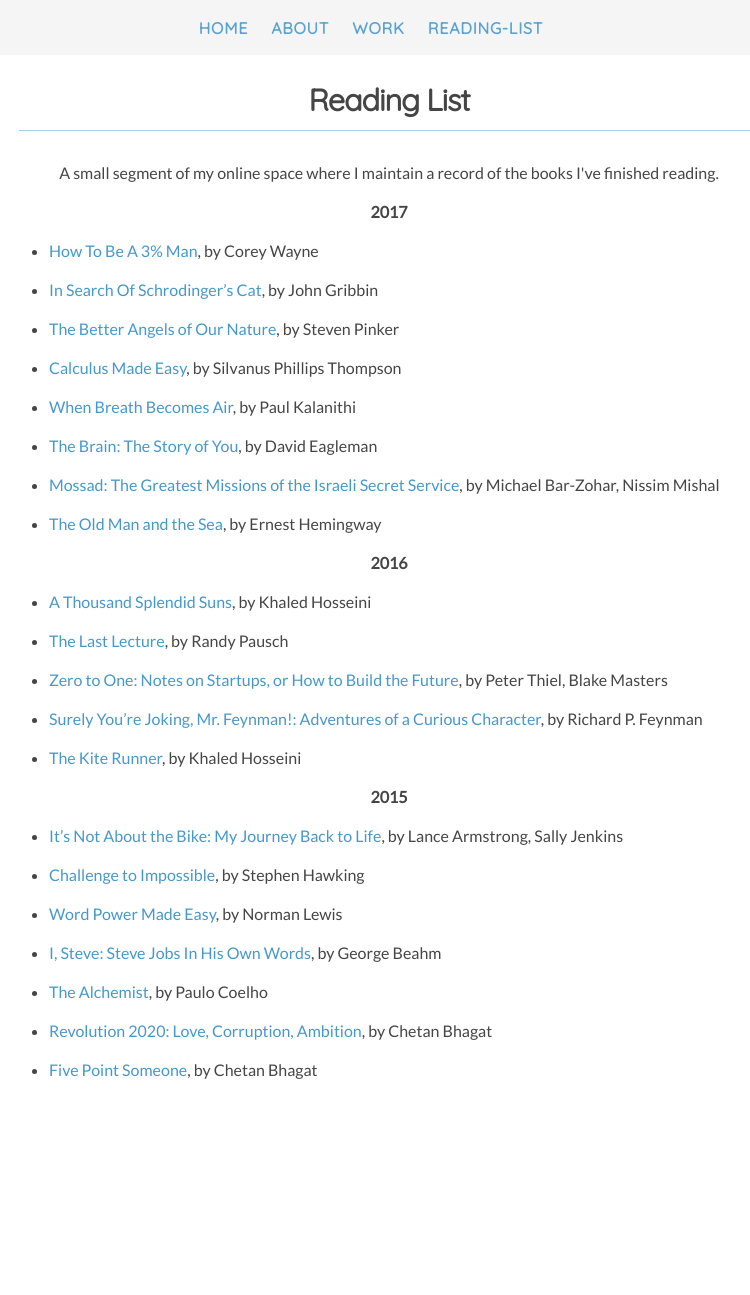
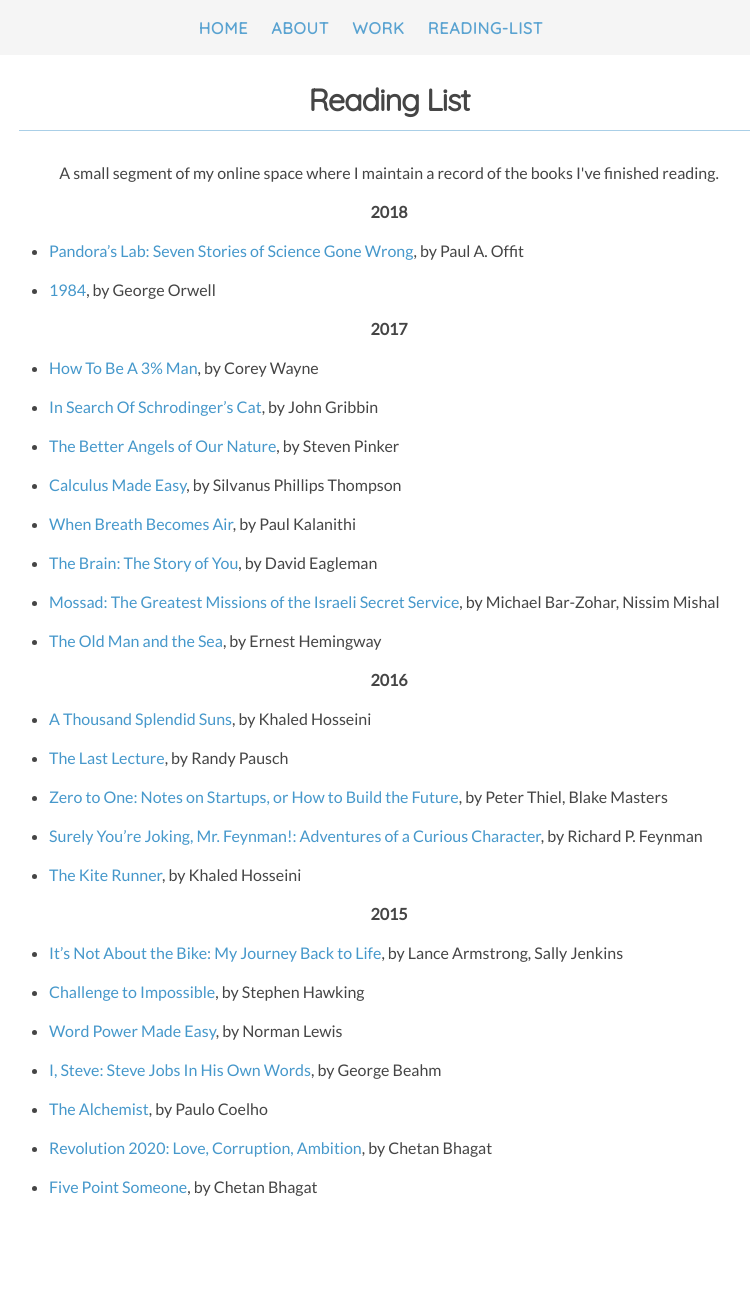
Before and after one commit to lprimeroo/saruftw.github.io.old, a Jekyll site: the page built from readinglist.md, in a window 1280 px wide. Shown: the whole page, without its empty margins (251-1001 px from the left). Built offline with Jekyll 4.4.1, drawn with Linux system fonts in a browser that asks for light colours; nearby versions of some CDN libraries; before the commit the page ends 1178 px from its top, so only the background shows below that.

Commit message:
Update readinglist.md

```diff
--- a/readinglist.md
+++ b/readinglist.md
@@ -7,6 +7,16 @@ permalink: /readinglist/
 <p align="center">
   A small segment of my online space where I maintain a record of the books I've finished reading.
 </p>
+
+<p align="center">
+	<strong>2018</strong>
+</p>
+
+* <a href="https://www.amazon.com/Pandoras-Lab-Seven-Stories-Science/dp/1426217986/ref=sr_1_1?s=books&ie=UTF8&qid=1512240637&sr=1-1&keywords=pandoras+lab">Pandora's Lab: Seven Stories of Science Gone Wrong</a>, by Paul A. Offit
+
+* <a href="https://www.amazon.com/1984-Signet-Classics-George-Orwell/dp/0451524934/ref=sr_1_1?ie=UTF8&qid=1512240567&sr=8-1&keywords=1984">1984</a>, by George Orwell
+
+
 
 <p align="center">
 	<strong>2017</strong>
```
